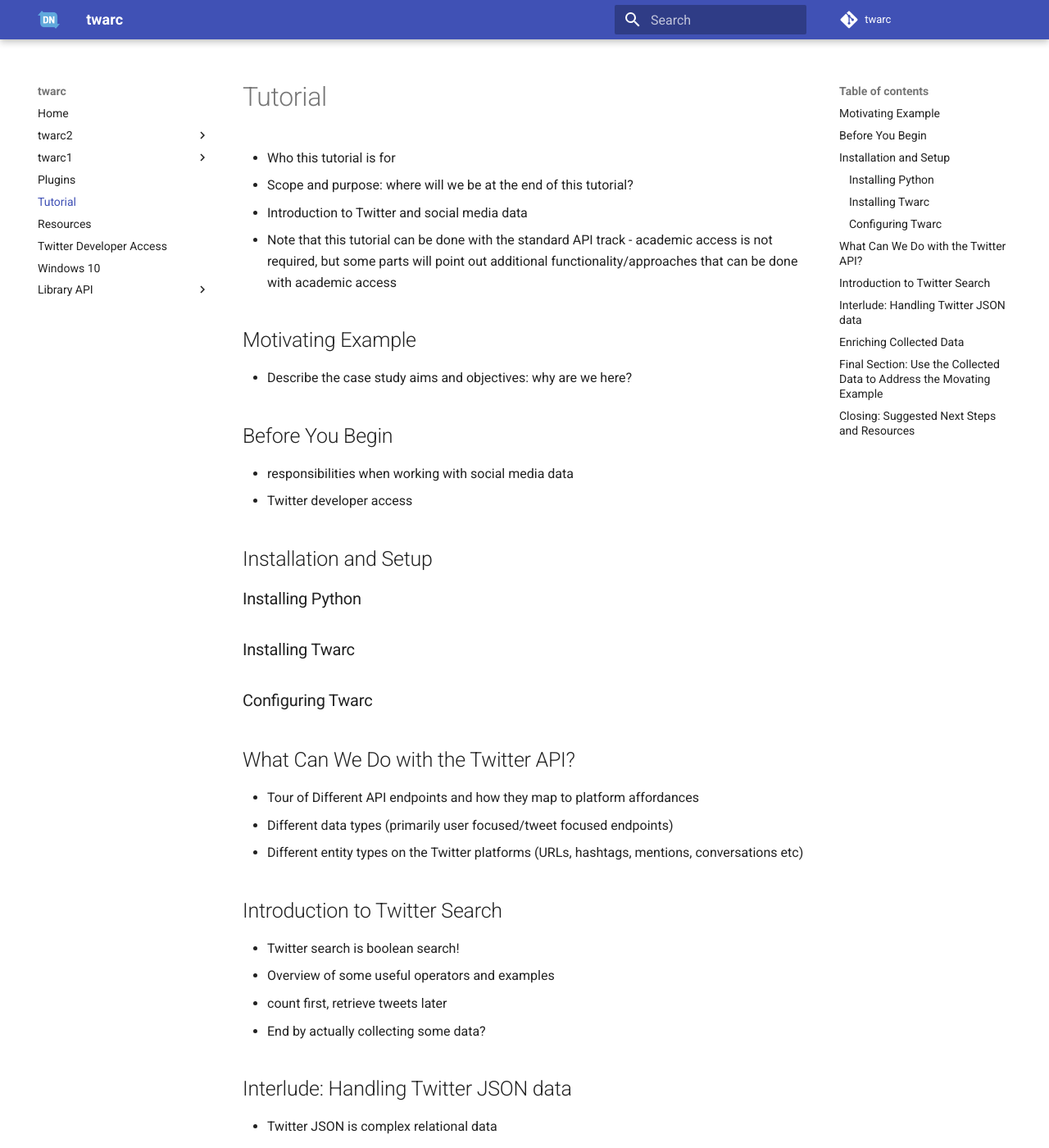
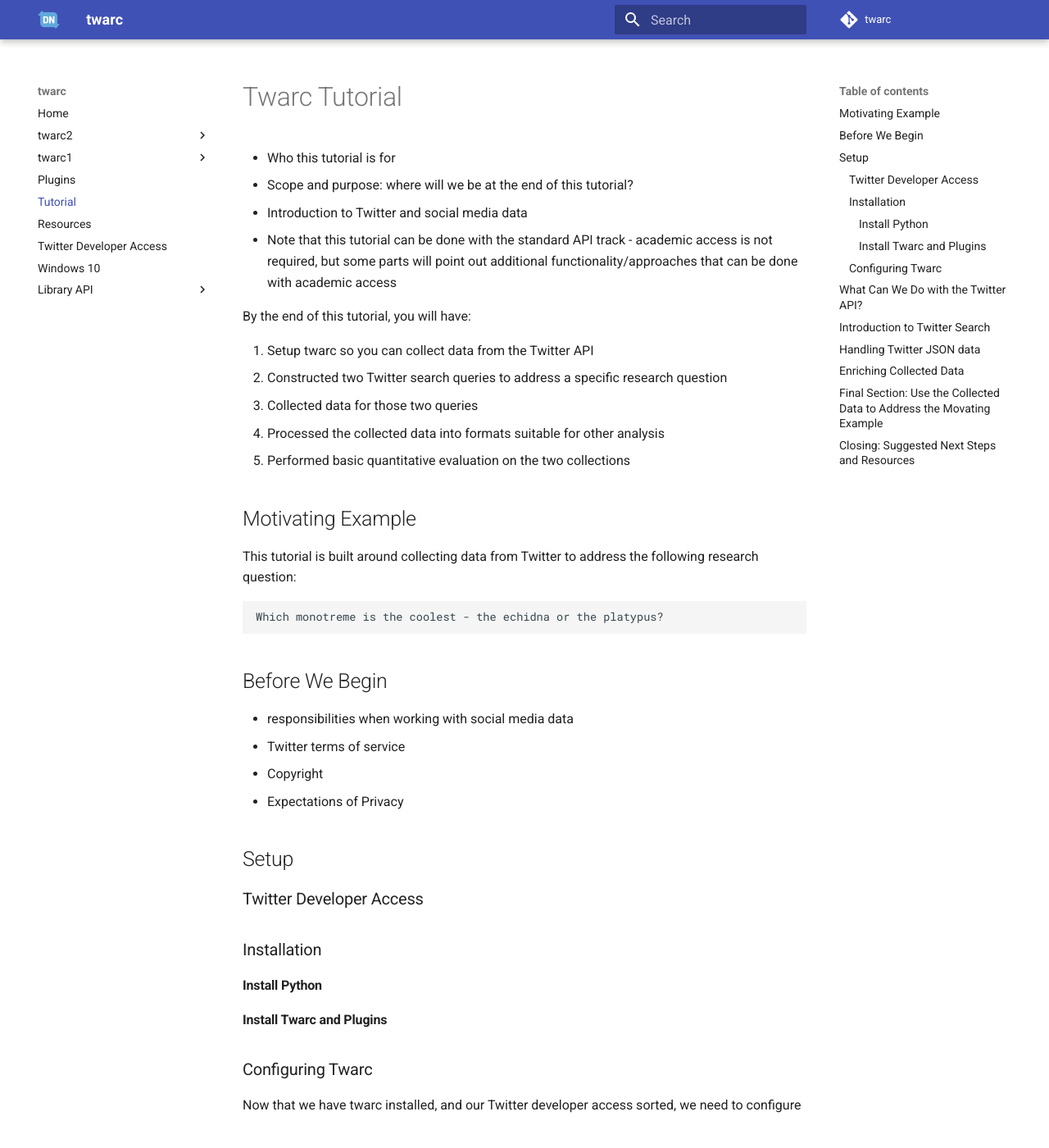
Before and after one commit to DocNow/twarc, an MkDocs documentation site: the page built from docs/tutorial.md, in a window 1280 px wide and 1400 px high. Shown: the whole window at 82% size. Built offline with MkDocs 1.6.1 and Material for MkDocs 9.7.7, drawn with Linux system fonts in a browser that asks for light colours; comment, search, counter and statistics services are not loaded; some of the changed text lies outside the part shown.

Commit message:
Cleanup the tutorial a little

```diff
--- a/docs/tutorial.md
+++ b/docs/tutorial.md
@@ -1,29 +1,47 @@
-# Tutorial
+# Twarc Tutorial
 
 - Who this tutorial is for
 - Scope and purpose: where will we be at the end of this tutorial?
 - Introduction to Twitter and social media data
 - Note that this tutorial can be done with the standard API track - academic access is not required, but some parts will point out additional functionality/approaches that can be done with academic access
 
+By the end of this tutorial, you will have:
+
+1. Setup twarc so you can collect data from the Twitter API
+2. Constructed two Twitter search queries to address a specific research question
+3. Collected data for those two queries
+4. Processed the collected data into formats suitable for other analysis
+5. Performed basic quantitative evaluation on the two collections
 
 ## Motivating Example
 
-- Describe the case study aims and objectives: why are we here?
+This tutorial is built around collecting data from Twitter to address the following research question:
+
+	Which monotreme is the coolest - the echidna or the platypus?
 
 
-## Before You Begin
+## Before We Begin
 
 - responsibilities when working with social media data
-- Twitter developer access
+- Twitter terms of service
+- Copyright
+- Expectations of Privacy
 
 
-## Installation and Setup
+## Setup
 
-### Installing Python
+### Twitter Developer Access
 
-### Installing Twarc
+### Installation
+
+#### Install Python
+
+#### Install Twarc and Plugins
+
 
 ### Configuring Twarc
+
+Now that we have twarc installed, and our Twitter developer access sorted, we need to configure
 
 
 ## What Can We Do with the Twitter API?
@@ -40,14 +58,22 @@
 - count first, retrieve tweets later
 - End by actually collecting some data?
 
+twarc2 search echidna echidna.json
+twarc2 search platypus platypus.json
 
-## Interlude: Handling Twitter JSON data
+
+## Handling Twitter JSON data
 
 - Twitter JSON is complex relational data
 - twarc-csv plugin as a starting point for some data transformation - other options
 - Common gotchas with Twitter data (opening in excel breaks things)
 - End with a transformation or exploratory analysis that shows something worth looking into further.
 
+twarc2 csv echidna.json echidna.csv
+twarc2 csv platypus.json platypus.csv
+
+twarc2 csv --output-columns id,created_at,author_id,text,referenced_tweets.retweeted.id,public_metrics.like_count echidna.json echidna_minimal.csv
+twarc2 csv --output-columns id,created_at,author_id,text,referenced_tweets.retweeted.id,public_metrics.like_count platypus.json platypus_minimal.csv
 
 ## Enriching Collected Data
 
```
